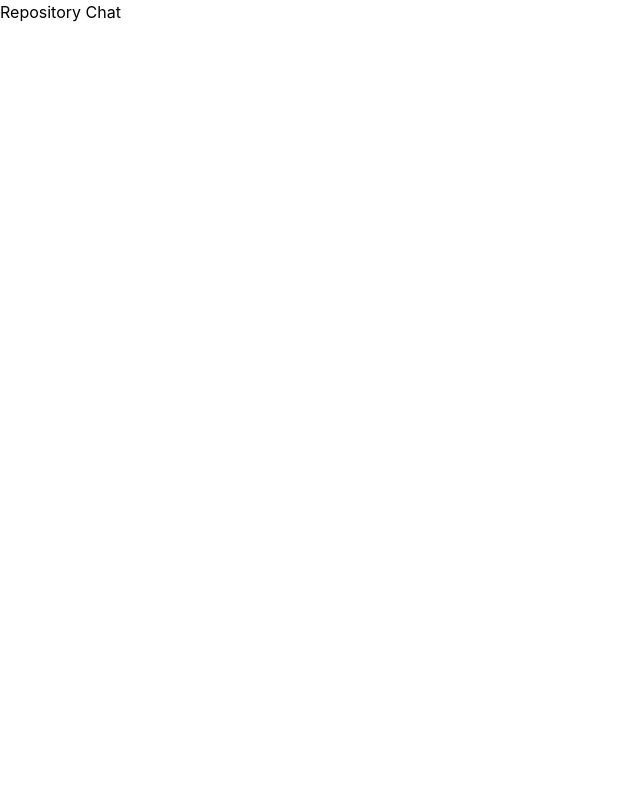
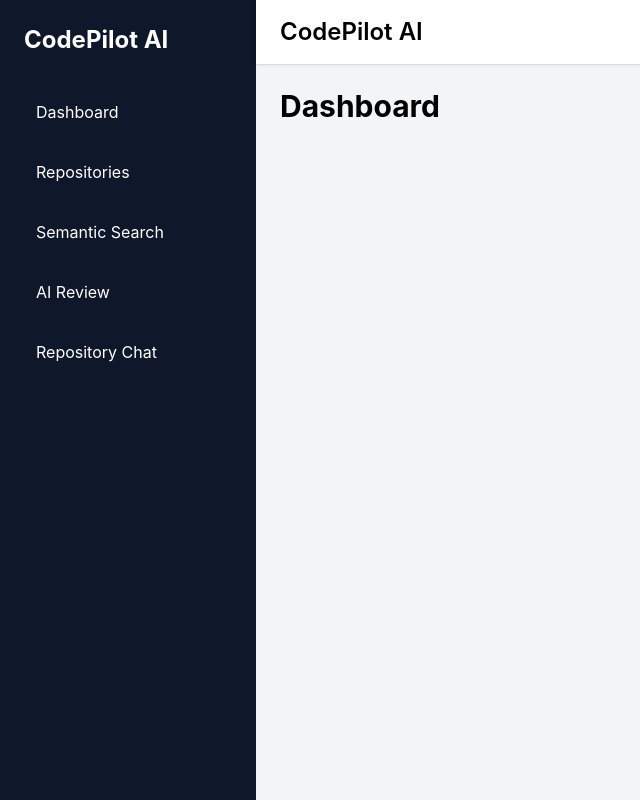
Before and after one commit to div339175/codepilot-ai, a React (Vite) app in the folder frontend/: page /chat in a window 1280 px wide. Shown: the whole page, without its empty margins (0-640 px from the left). Built offline with nearby package versions, Linux system fonts and the light colour scheme.

Commit message:
feat(frontend): add shared layout with sidebar and navbar

```diff
--- a/frontend/src/App.tsx
+++ b/frontend/src/App.tsx
@@ -1,23 +1,53 @@
 import { BrowserRouter, Routes, Route } from "react-router-dom";
+
+import MainLayout from "./layouts/MainLayout";
 
 import Dashboard from "./pages/Dashboard";
 import Repositories from "./pages/Repositories";
+import Search from "./pages/Search";
+import Review from "./pages/Review";
 import Chat from "./pages/Chat";
-import Review from "./pages/Review";
-import Search from "./pages/Search";
 import NotFound from "./pages/NotFound";
 
 function App() {
   return (
     <BrowserRouter>
+
       <Routes>
-        <Route path="/" element={<Dashboard />} />
-        <Route path="/repositories" element={<Repositories />} />
-        <Route path="/chat" element={<Chat />} />
-        <Route path="/review" element={<Review />} />
-        <Route path="/search" element={<Search />} />
-        <Route path="*" element={<NotFound />} />
+
+        <Route element={<MainLayout />}>
+
+          <Route path="/" element={<Dashboard />} />
+
+          <Route
+            path="/repositories"
+            element={<Repositories />}
+          />
+
+          <Route
+            path="/search"
+            element={<Search />}
+          />
+
+          <Route
+            path="/review"
+            element={<Review />}
+          />
+
+          <Route
+            path="/chat"
+            element={<Chat />}
+          />
+
+        </Route>
+
+        <Route
+          path="*"
+          element={<NotFound />}
+        />
+
       </Routes>
+
     </BrowserRouter>
   );
 }
--- /dev/null
+++ b/frontend/src/components/Navbar.tsx
@@ -0,0 +1,11 @@
+function Navbar() {
+  return (
+    <header className="bg-white shadow px-6 py-4">
+      <h2 className="text-2xl font-semibold">
+        CodePilot AI
+      </h2>
+    </header>
+  );
+}
+
+export default Navbar;
--- /dev/null
+++ b/frontend/src/components/Sidebar.tsx
@@ -0,0 +1,52 @@
+import { Link } from "react-router-dom";
+
+function Sidebar() {
+  return (
+    <aside className="w-64 bg-slate-900 text-white min-h-screen p-6">
+      <h1 className="text-2xl font-bold mb-8">
+        CodePilot AI
+      </h1>
+
+      <nav className="space-y-3">
+
+        <Link
+          to="/"
+          className="block p-3 rounded hover:bg-slate-700"
+        >
+          Dashboard
+        </Link>
+
+        <Link
+          to="/repositories"
+          className="block p-3 rounded hover:bg-slate-700"
+        >
+          Repositories
+        </Link>
+
+        <Link
+          to="/search"
+          className="block p-3 rounded hover:bg-slate-700"
+        >
+          Semantic Search
+        </Link>
+
+        <Link
+          to="/review"
+          className="block p-3 rounded hover:bg-slate-700"
+        >
+          AI Review
+        </Link>
+
+        <Link
+          to="/chat"
+          className="block p-3 rounded hover:bg-slate-700"
+        >
+          Repository Chat
+        </Link>
+
+      </nav>
+    </aside>
+  );
+}
+
+export default Sidebar;
--- /dev/null
+++ b/frontend/src/layouts/MainLayout.tsx
@@ -0,0 +1,25 @@
+import { Outlet } from "react-router-dom";
+import Navbar from "../components/Navbar";
+import Sidebar from "../components/Sidebar";
+
+function MainLayout() {
+  return (
+    <div className="flex min-h-screen bg-gray-100">
+
+      <Sidebar />
+
+      <div className="flex-1 flex flex-col">
+
+        <Navbar />
+
+        <main className="p-6 flex-1">
+          <Outlet />
+        </main>
+
+      </div>
+
+    </div>
+  );
+}
+
+export default MainLayout;
--- a/frontend/src/pages/Chat.tsx
+++ b/frontend/src/pages/Chat.tsx
@@ -1,5 +1,11 @@
 function Chat() {
-  return <h1>Repository Chat</h1>;
+  return(
+    <div>
+      <h1 className="text-3xl font-bold">
+        Dashboard
+      </h1>
+    </div>
+  );
 }
 
 export default Chat;
--- a/frontend/src/pages/Dashboard.tsx
+++ b/frontend/src/pages/Dashboard.tsx
@@ -1,5 +1,11 @@
 function Dashboard() {
-  return <h1>Dashboard</h1>;
+  return(
+    <div>
+      <h1 className="text-3xl font-bold">
+        Dashboard
+      </h1>
+    </div>
+  );
 }
 
 export default Dashboard;
--- a/frontend/src/pages/NotFound.tsx
+++ b/frontend/src/pages/NotFound.tsx
@@ -1,5 +1,11 @@
 function NotFound() {
-  return <h1>404 - Page Not Found</h1>;
+  return(
+    <div>
+      <h1 className="text-3xl font-bold">
+        NotFound
+      </h1>
+    </div>
+  );
 }
 
 export default NotFound;
--- a/frontend/src/pages/Repositories.tsx
+++ b/frontend/src/pages/Repositories.tsx
@@ -1,5 +1,11 @@
 function Repositories() {
-  return <h1>Repositories</h1>;
+  return(
+    <div>
+      <h1 className="text-3xl font-bold">
+        Repositories
+      </h1>
+    </div>
+  );
 }
 
 export default Repositories;
--- a/frontend/src/pages/Review.tsx
+++ b/frontend/src/pages/Review.tsx
@@ -1,5 +1,11 @@
 function Review() {
-  return <h1>AI Review</h1>;
+  return(
+    <div>
+      <h1 className="text-3xl font-bold">
+        Dashboard
+      </h1>
+    </div>
+  );
 }
 
 export default Review;
--- a/frontend/src/pages/Search.tsx
+++ b/frontend/src/pages/Search.tsx
@@ -1,5 +1,11 @@
 function Search() {
-  return <h1>Semantic Search</h1>;
+  return(
+    <div>
+      <h1 className="text-3xl font-bold">
+        Dashboard
+      </h1>
+    </div>
+  );
 }
 
 export default Search;
```
